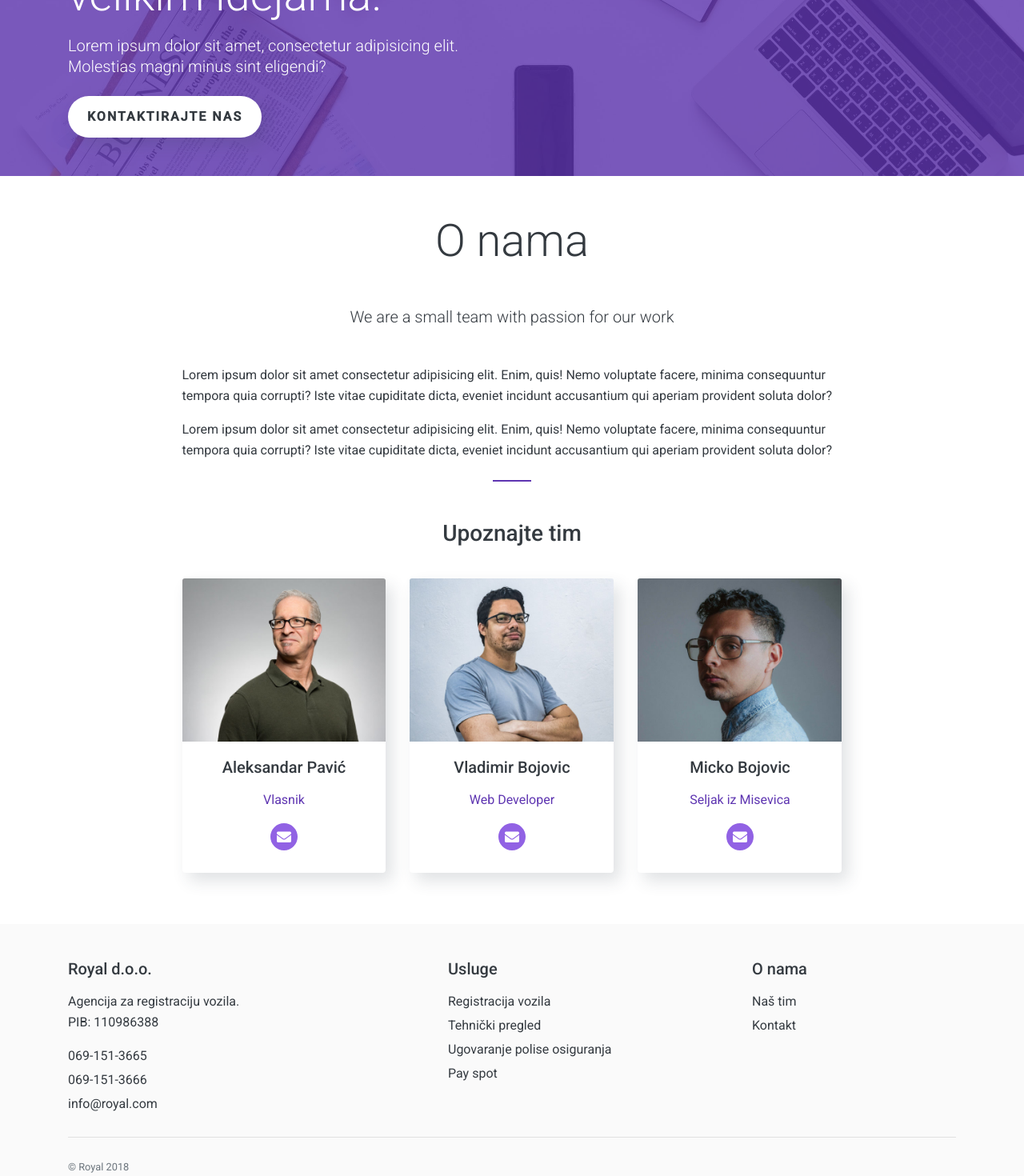
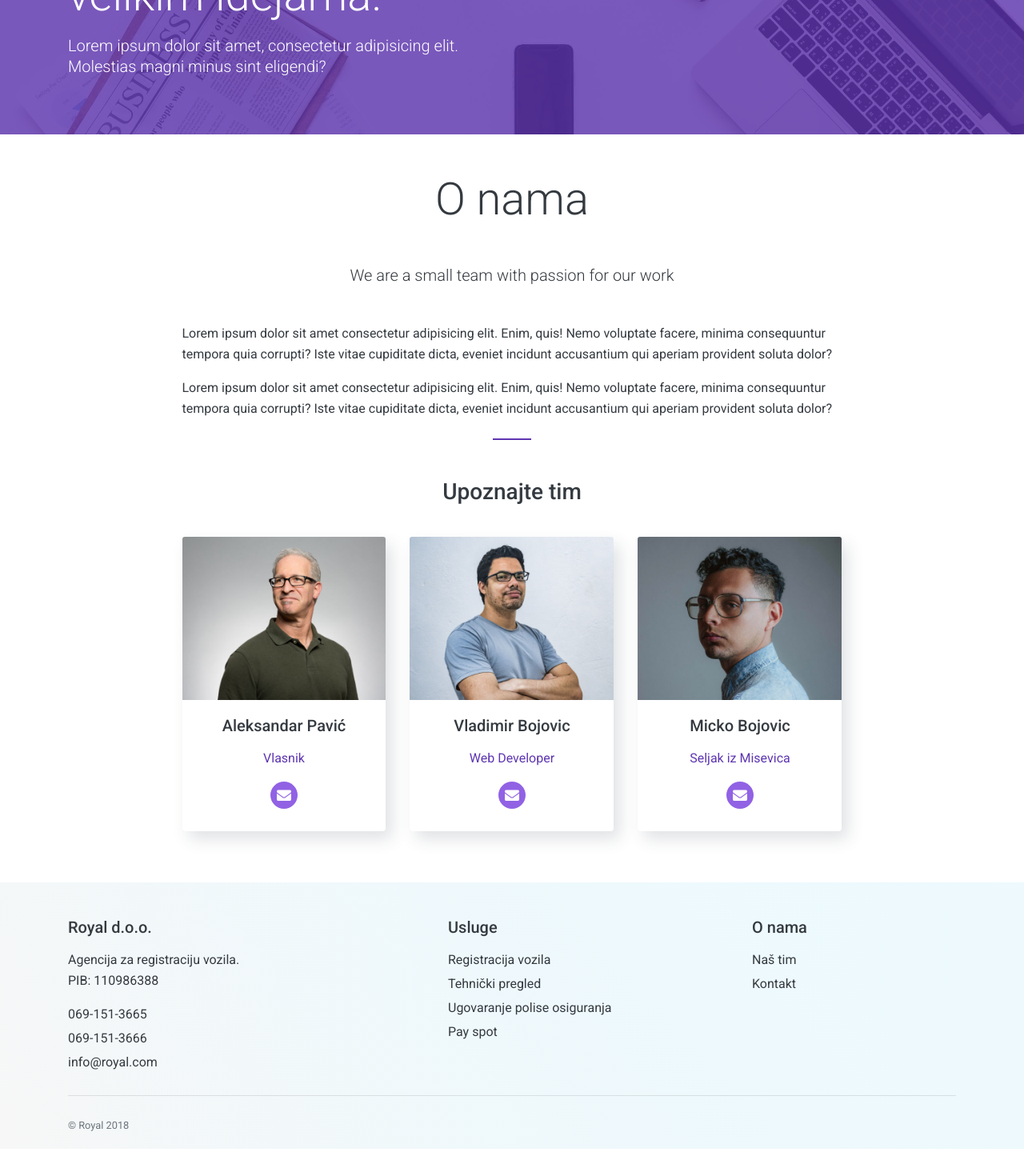
Before and after one commit to VladTzaru/Royal, a Vue app: page /o-nama in a window 1280 px wide. Shown: the part 260-1730 px from the top of the page at 80% size. After the commit the page ends 1696 px from the top, so only its background shows below. Built offline with nearby package versions, Linux system fonts and the light colour scheme.

Commit message:
add gray background

```diff
--- a/src/assets/scss/_settings.scss
+++ b/src/assets/scss/_settings.scss
@@ -12,6 +12,7 @@ $secondary-text: #2d2d2d;
 
 $text-primary: #343a40;
 $dim-text: rgba(204, 204, 204, 0.1);
+$gray-background: linear-gradient(90deg,rgba(247,247,247,0) 0,#edf9fd 100%),linear-gradient(45deg,#f7f7f7 0,#eafaff 100%);
 
 // BOX SHADOW
 $box-shadow-primary: 8px 10px 20px 0 rgba(46,61,73,.15);
--- a/src/components/Base/Footer.vue
+++ b/src/components/Base/Footer.vue
@@ -59,7 +59,7 @@ export default {
 <style lang="scss" scoped>
 @import '../../assets/scss/settings';
 .site-footer {
-    background-color: $dim-text;
+    background: $gray-background;
     padding-top: 44px;
 }
 </style>
--- a/src/components/hero/HeroFluid.vue
+++ b/src/components/hero/HeroFluid.vue
@@ -7,7 +7,6 @@
                     <div class="col-md-6">
                         <h1 class="display-4 text-white">Mi smo mali tim sa velikim idejama.</h1>
                         <p class="lead text-white mb-4">Lorem ipsum dolor sit amet, consectetur adipisicing elit. Molestias magni minus sint eligendi?</p>
-                        <router-link slot="hero-btn" class="btn btn-primary btn-pill" to="/kontakt" tag="button">Kontaktirajte nas</router-link>
                     </div>
                 </div>
             </div>
@@ -23,16 +22,7 @@ export default {
 
 <style lang="scss" scoped>
 @import '../../assets/scss/settings';
-.btn-primary {
-    background-color: #fff;
-    color: $text-primary;
-     &:hover, &:focus, &:active, &:visited {
-      background-color: #fff !important;
-      box-shadow: $box-shadow-hover;
-      color: $text-primary !important;
-      outline: none !important;
-    }
-}
+
 .hero-cover {
     background-position: 50%;
     background-repeat: no-repeat;
```
